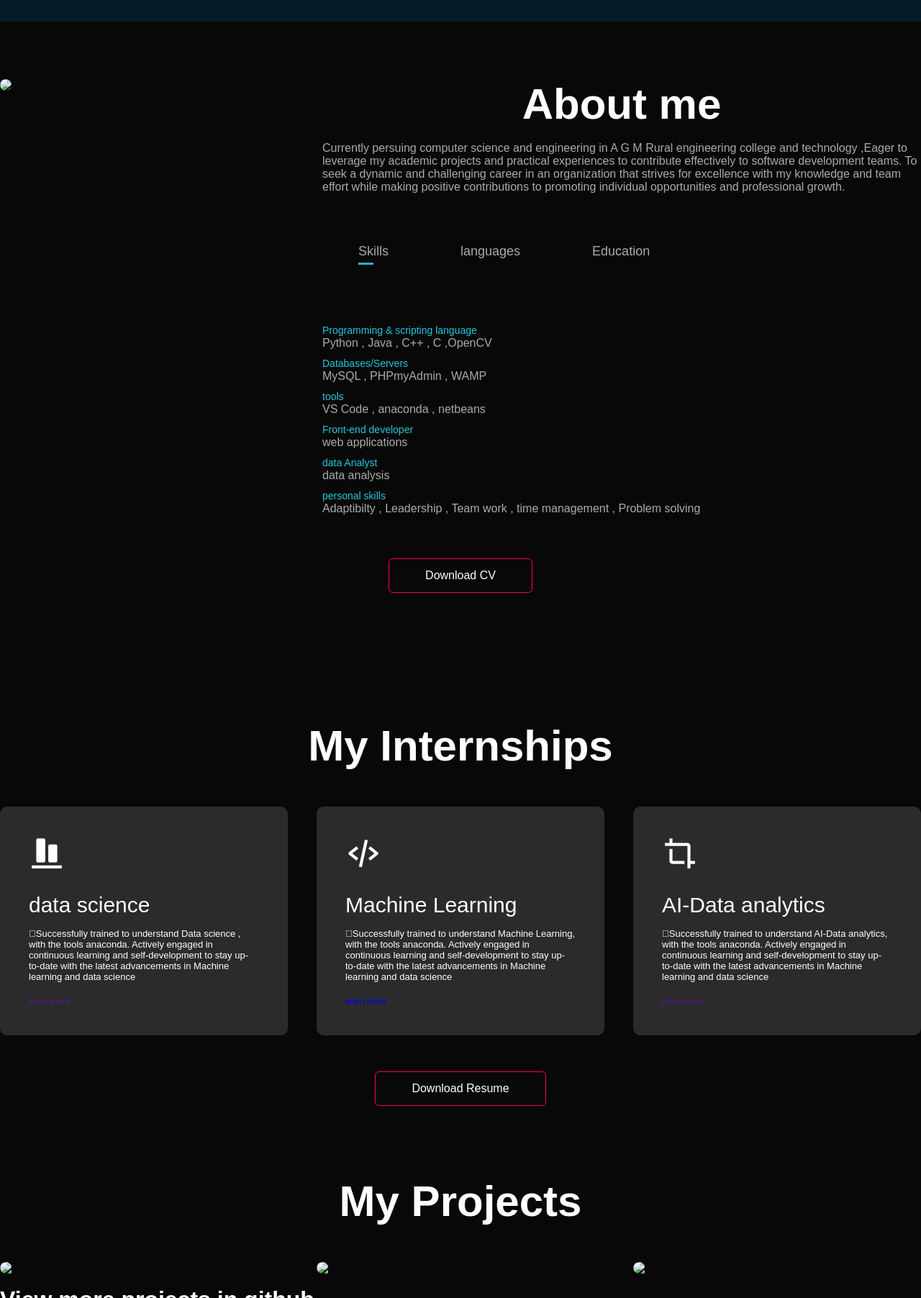
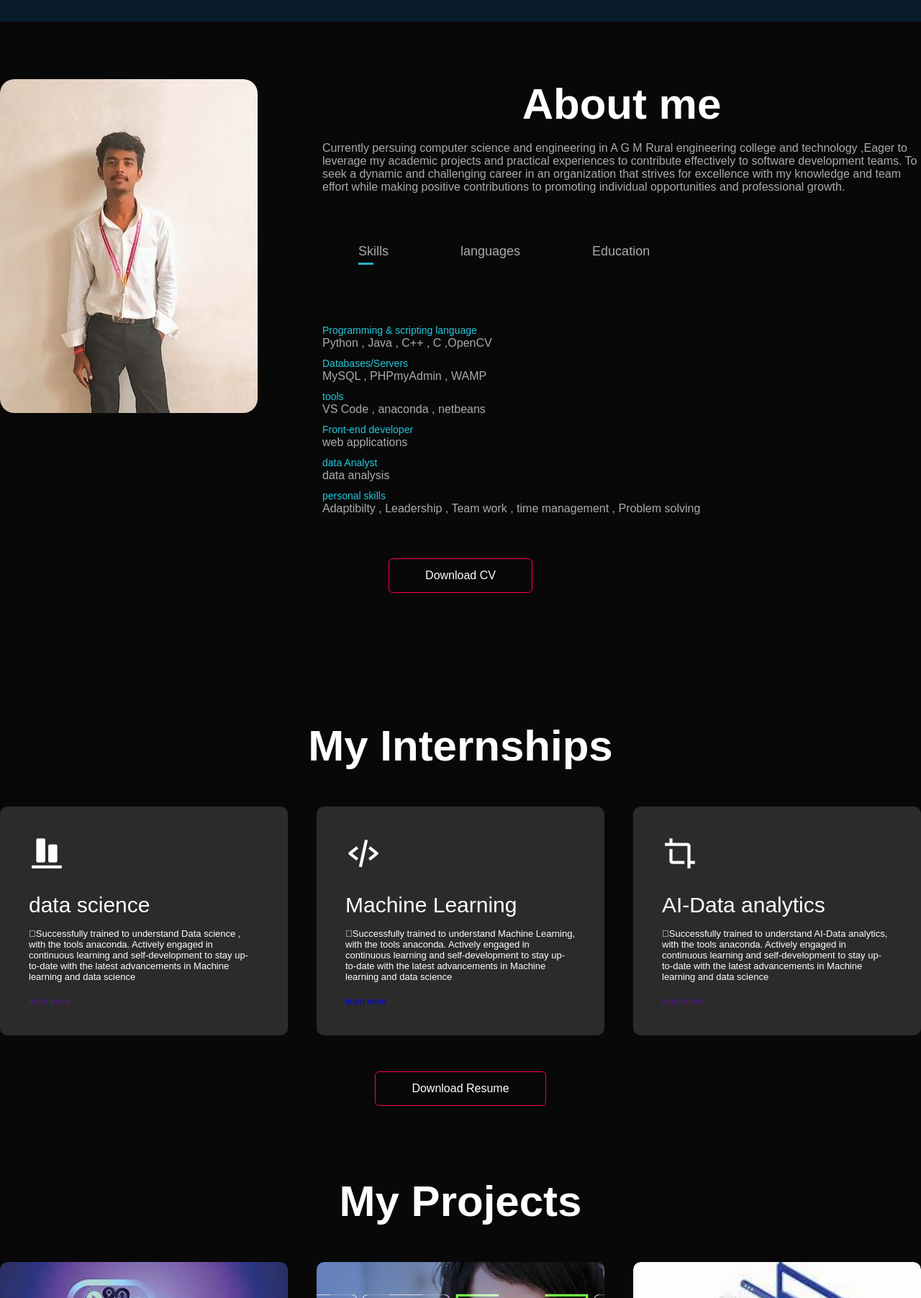
Before and after one commit to ABHISHEKHUBBALLI08/Responsive-Portfolio-Website, a plain HTML site: page index.html in a window 1280 px wide. Shown: the part 770-2574 px from the top of the page at 72% size. Drawn offline with nearby package versions, Linux system fonts and the light colour scheme; files whose address does not match are found by name.

Commit message:
Update and rename portfolio.html to index.html

```diff
--- a/portfolio.html
+++ b/index.html
@@ -16,7 +16,7 @@
     <div class="container">
         <nav>
             <h1 class="logo">Abhishek</h1>
-            <!-- <img src="images/logo.png" class="logo"> -->
+            <img src="images1.png" class="logo">
             <ul id="sidemenu">
                 <li><a href="#header">Home</a></li>
                 <li><a href="#about">About</a></li>
@@ -40,7 +40,7 @@
     <div class="container">
         <div class="row">
             <div class="about-col-1">
-                <img src="images/image2.jpg">
+                <img src="image2.jpg">
             </div>
             <div class="about-col-2">
                 <h1 class="sub-title">About me</h1><br>
@@ -110,7 +110,7 @@
             </div>
         </div>
     </div>
-    <a href="images/abhi_resume1.pdf" download class="btn btn3"> Download Resume</a>
+    <a href="abhi_resume1.pdf" download class="btn btn3"> Download Resume</a>
 </div>
 <br>
 
@@ -120,7 +120,7 @@
         <h1 class="sub-title">My  Projects</h1>
         <div class="work-list">
             <div class="work">
-                <img src="images/image3.jpg">
+                <img src="image3.jpg">
                 <div class="layer">
                     <h3>Virtual voice assiatnat</h3>
                     <br>
@@ -132,7 +132,7 @@
                 </div>
             </div>
             <div class="work">
-                <img src="images/image4.jpg">
+                <img src="image4.jpg">
                 <div class="layer">
                     <h3>Face emotions detection</h3>
                     <br>
@@ -144,7 +144,7 @@
                 </div>
             </div>
             <div class="work">
-                <img src="images/image5.jpg">
+                <img src="image5.jpg">
                 <div class="layer">
                     <h3>Data Analysis on corona Data set</h3>
                     <br>
```
